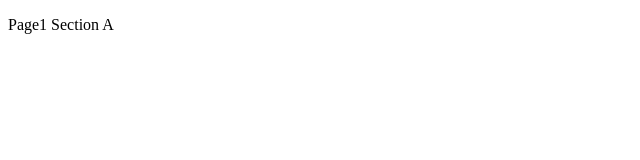
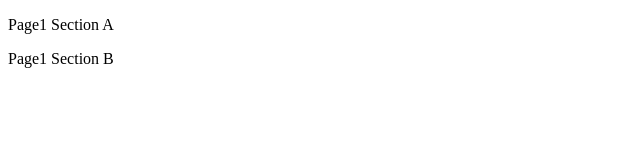
Before and after one commit to adolfo7223/myapp, a plain HTML site: page index.html in a window 1280 px wide. Shown: the full height of the page, 0-640 px from the left. Drawn offline with Linux system fonts and the light colour scheme.

Commit message:
index changed

```diff
--- a/index.html
+++ b/index.html
@@ -6,6 +6,7 @@
 <body>
 	<div>
 		<p>Page1 Section A</p>
+		<p>Page1 Section B</p>
 	</div>
 </body>
 </html>
```
